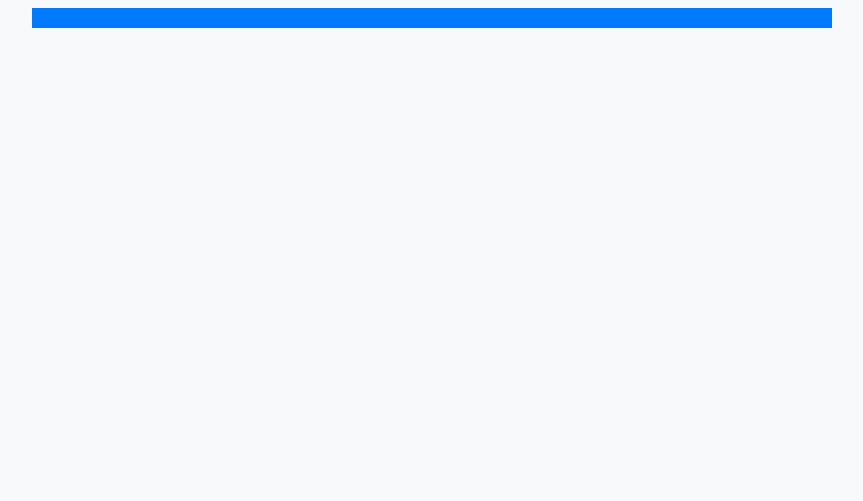
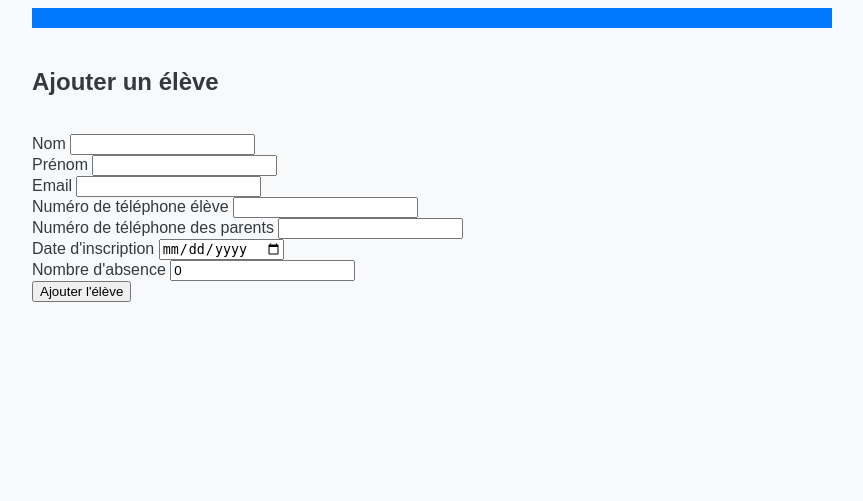
Before and after one commit to TFerhan/studies-management, a Flask app: page /ajouter_eleve in a window 1280 px wide. Shown: the top 501 px of the page, without its empty margins (208-1071 px from the left). Run offline with Flask 3, Linux system fonts and the light colour scheme.

Commit message:
Update ajouter_eleve.html

```diff
--- a/prj/templates/ajouter_eleve.html
+++ b/prj/templates/ajouter_eleve.html
@@ -1,9 +1,36 @@
-
-
 {% extends 'base.html' %}
 
 {% block title %}Ajouter Elève{% endblock %}
 
+
 {% block content %}
+{% if message %} {{message}} {% endif %}
+  <h2>Ajouter un élève</h2>
+  <form method="POST" action="{{ url_for('ajouter_eleve') }}">
+    <br>
+      {{ form.nom_ev.label }}
+      {{ form.nom_ev }}
+    <br>
+      {{ form.prenom_ev.label }}
+      {{ form.prenom_ev }}
+    <br>
+      {{ form.email_ev.label }}
+      {{ form.email_ev }}
+    <br>
+      {{ form.numtel_ev.label }}
+      {{ form.numtel_ev }}
+    <br>
+      {{ form.numtel_par.label }}
+      {{ form.numtel_par }}
+    <br>
+      {{ form.date_inscrit.label }}
+      {{ form.date_inscrit }}
+    <br>
+      {{ form.nb_absence.label }}
+      {{ form.nb_absence }}
+    <br>
+    {{form.submit}}
 
+
+  </form>
 {% endblock %}
```
